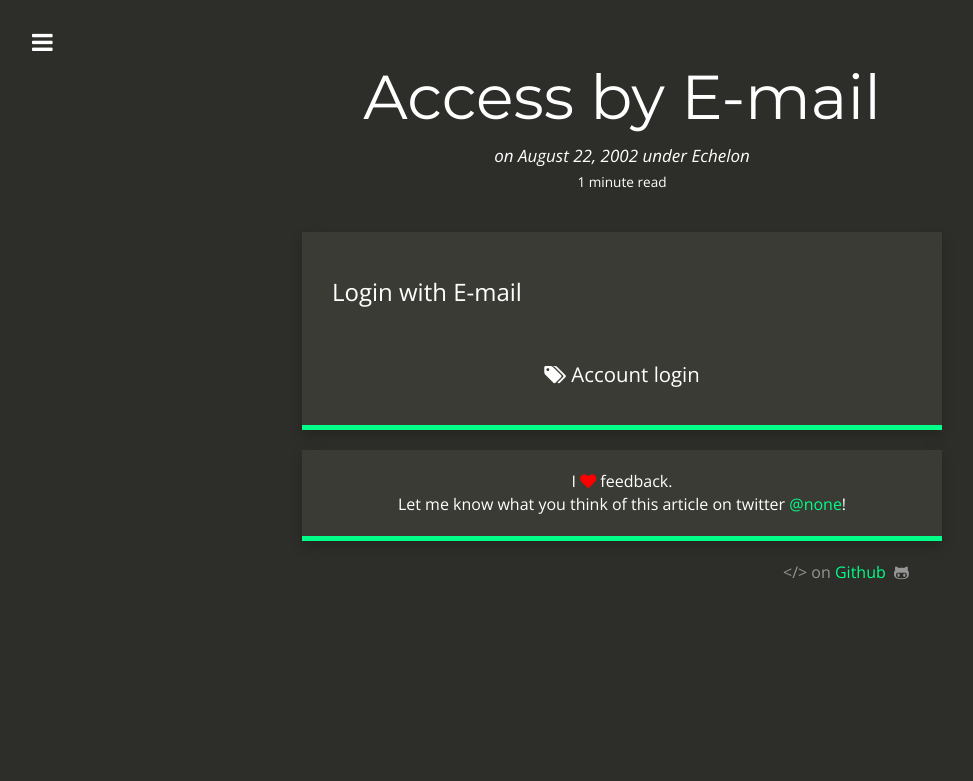
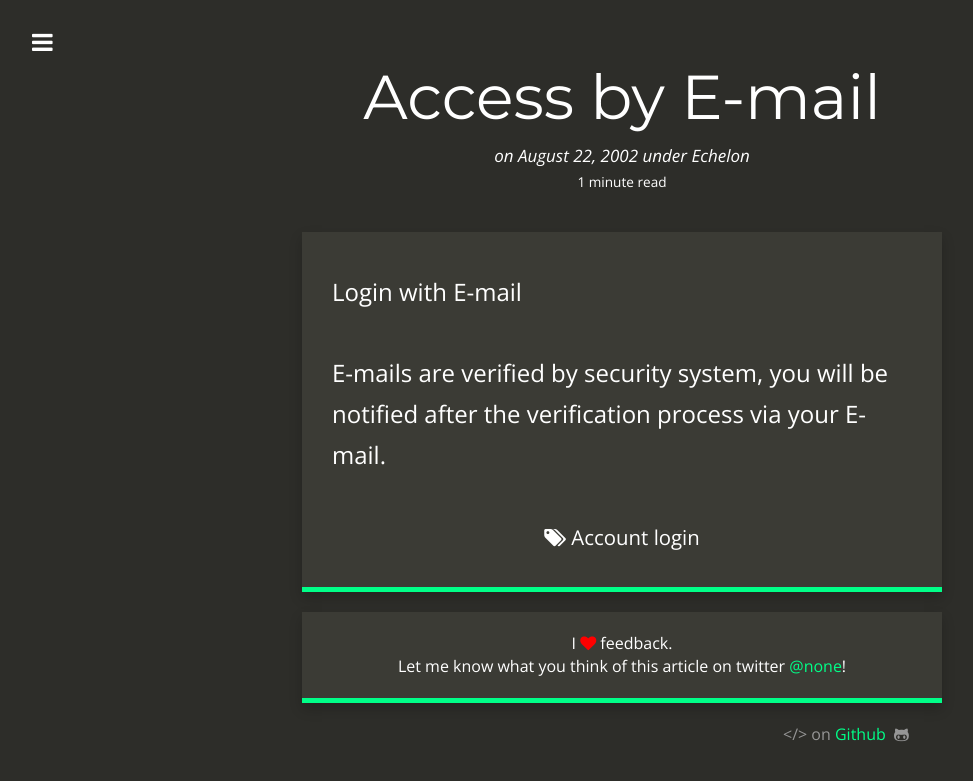
Before and after one commit to Rebelief/echelon.initiative, a Jekyll site: the page built from _posts/2014-06-08-using-thumbnails.md, in a window 1280 px wide. Shown: the top 781 px of the page, without its empty margins (18-991 px from the left). Built offline with Jekyll 4.4.1, drawn with Linux system fonts in a browser that asks for light colours; nearby versions of some CDN libraries.

Commit message:
Update 2014-06-08-using-thumbnails.md

```diff
--- a/_posts/2014-06-08-using-thumbnails.md
+++ b/_posts/2014-06-08-using-thumbnails.md
@@ -11,3 +11,5 @@ tags:
 ---
 
 Login with E-mail
+
+E-mails are verified by security system, you will be notified after the verification process via your E-mail.
```
